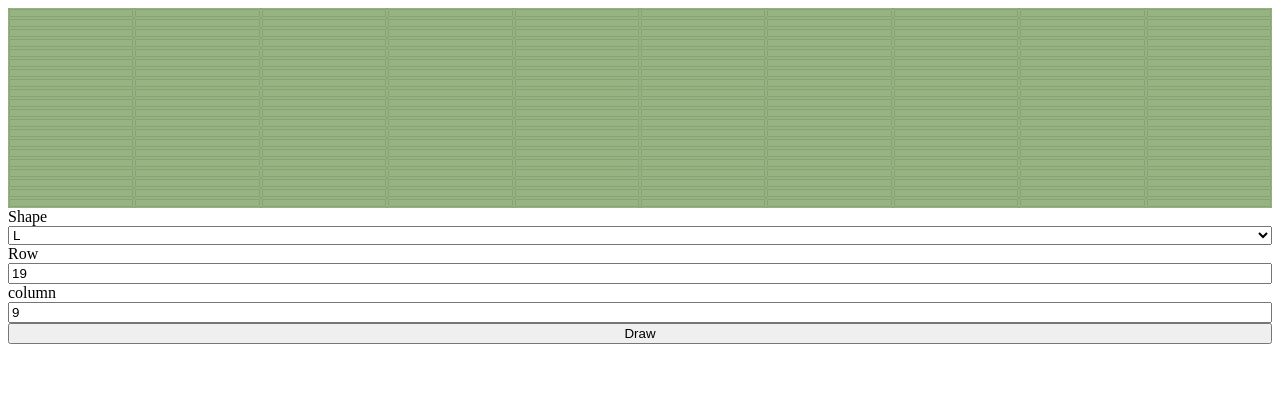
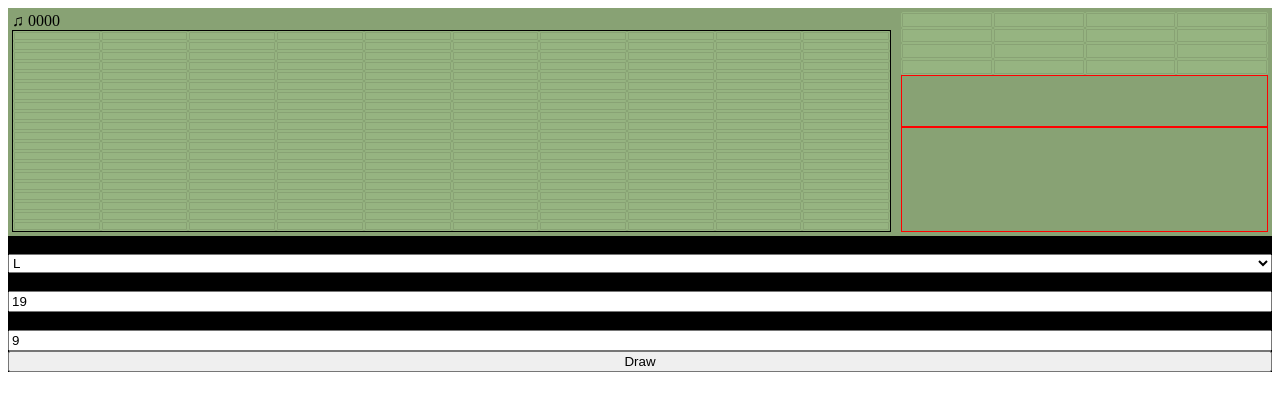
Before and after one commit to juliosampaio/apollo-mini-game, a React (Create React App) app: page / in a window 1280 px wide. Shown: the top 410 px of the page. Built offline with nearby package versions, Linux system fonts and the light colour scheme.

Commit message:
Add display sections

```diff
--- /dev/null
+++ b/src/components/console/apollo/apollo.style.ts
@@ -0,0 +1,8 @@
+import { css } from "../../../theme";
+
+export const wrapperStyle = css`
+  display: grid;
+  grid-template-columns: 1fr;
+  grid-template-rows: 1fr;
+  background-color: ${props => props.theme.Console.colors.background};
+`;
--- a/src/components/console/apollo/apollo.tsx
+++ b/src/components/console/apollo/apollo.tsx
@@ -3,11 +3,10 @@ import { Tile } from "../tile";
 import { Display } from "../display";
 import style from "../../../theme";
 import { IShape } from "../../../constants";
-import { drawShapes } from "../display/display.hooks";
+import { wrapperStyle } from "./apollo.style";
 
-const ApolloWrapper = style.div`
+const ApolloWrapper = style.div`${wrapperStyle}`;
 
-`;
 const L: IShape = {
   matrix: [[1, 0], [1, 0], [1, 0], [1, 1]],
   startColIndex: 0,
@@ -29,12 +28,7 @@ const i: IShape = {
   startRowIndex: 0
 };
 const C: IShape = {
-  matrix: [
-    [0,1,0],
-    [1,1,1],
-    [0,1,0],
-    [1,0,1],
-  ],
+  matrix: [[0, 1, 0], [1, 1, 1], [0, 1, 0], [1, 0, 1]],
   startColIndex: 0,
   startRowIndex: 0
 };
@@ -50,7 +44,9 @@ export const Apollo = () => {
         <label htmlFor="shape">Shape</label>
         <select id="shape">
           {Object.keys(shapesC).map(k => (
-            <option key={k} value={k}>{k}</option>
+            <option key={k} value={k}>
+              {k}
+            </option>
           ))}
         </select>
         <label htmlFor="row">Row</label>
--- a/src/components/console/display/display.component.tsx
+++ b/src/components/console/display/display.component.tsx
@@ -1,28 +1,77 @@
 import React, { FunctionComponent, useEffect } from "react";
 import { Tile } from "../tile/tile.component";
 import style from "../../../theme";
-import { displayStyle } from "./display.style";
+import { displayWrapperStyle, tileMatrixStyle } from "./display.style";
 import { useTileMatrix } from "./display.hooks";
 
-export interface DisplayProps {
+export interface TileMatrixProps {
   rows: number;
   columns: number;
   shapes?: any;
+  bordered?: boolean;
 }
 
-const DisplayWrapper = style.div`${displayStyle}`;
+const DisplayWrapper = style.div`${displayWrapperStyle}`;
 
-export const Display: FunctionComponent<DisplayProps> = ({
+const DisplayLeftArea = style.div`
+  display: grid;
+`;
+
+const TileMatrixWrapper = style.div`
+  ${tileMatrixStyle}
+`;
+
+const ScoreDisplay = style.div`
+
+`;
+
+const DisplayRightArea = style.div`
+  padding-left: 10px;
+  display: grid;
+  grid-template-columns: 1fr;
+  grid-template-rows: .6fr .5fr 1fr;
+`;
+
+const UnknowElement = style.div`
+  border: 1px solid red;
+`;
+
+const LevelDisplay = style.div`
+  border: 1px solid red;
+`;
+
+const TileMatrix: FunctionComponent<TileMatrixProps> = ({
+  rows,
+  columns,
+  shapes,
+  bordered
+}) => {
+  const tileMatrix = useTileMatrix(rows, columns, shapes);
+  return (
+    <TileMatrixWrapper rows={rows} columns={columns} bordered={bordered}>
+      {tileMatrix.map(({ status }, idx) => {
+        return <Tile key={idx} status={status} />;
+      })}
+    </TileMatrixWrapper>
+  );
+};
+
+export const Display: FunctionComponent<TileMatrixProps> = ({
   rows,
   columns,
   shapes
 }) => {
-  const tileMatrix = useTileMatrix(rows, columns, shapes);
   return (
-    <DisplayWrapper rows={rows} columns={columns}>
-      {tileMatrix.map(({ status }, idx) => {
-        return <Tile key={idx} status={status} />;
-      })}
+    <DisplayWrapper>
+      <DisplayLeftArea>
+        <ScoreDisplay>♫ 0000</ScoreDisplay>
+        <TileMatrix rows={rows} columns={columns} shapes={shapes} bordered />
+      </DisplayLeftArea>
+      <DisplayRightArea>
+        <TileMatrix rows={4} columns={4} shapes={[]} />
+        <UnknowElement />
+        <LevelDisplay />
+      </DisplayRightArea>
     </DisplayWrapper>
   );
 };
--- a/src/components/console/display/display.style.ts
+++ b/src/components/console/display/display.style.ts
@@ -1,10 +1,18 @@
 import { css } from "../../../theme";
-import { DisplayProps } from "./display.component";
+import { TileMatrixProps } from "./display.component";
 
-export const displayStyle = css<DisplayProps>`
-
+export const tileMatrixStyle = css<TileMatrixProps>`
   display: grid;
   grid-template-columns: repeat(${({ columns }) => columns}, minmax(10px, 1fr));
   grid-template-rows: repeat(${({ rows }) => rows}, minmax(10px, 1fr));
   background-color: ${({ theme }) => theme.Display.colors.background};
+  border: ${({ bordered, theme }) =>
+    bordered ? `1px solid ${theme.Display.colors.active}` : "none"};
 `;
+
+export const displayWrapperStyle = css`
+  display: grid;
+  grid-template-columns: 0.7fr 0.3fr;
+  background-color: ${({ theme }) => theme.Display.colors.background};
+  padding: 4px;
+`;
--- a/src/theme/default.theme.ts
+++ b/src/theme/default.theme.ts
@@ -5,6 +5,12 @@ const Colors = {
   BattleshipGray: "#88A274",
   Black: "#000000"
 };
+
+const Console = {
+  colors: {
+    background: Colors.Black
+  }
+}
 
 const Display = {
   colors: {
@@ -19,6 +25,7 @@ const Tile = {
 };
 
 export const defaultTheme: ThemeInterface = {
+  Console,
+  Display,
   Tile,
-  Display
 };
--- a/src/theme/interface.theme.ts
+++ b/src/theme/interface.theme.ts
@@ -1,3 +1,7 @@
+export interface IConsole {
+  colors: { background: string };
+}
+
 export interface IDisplay {
   colors: {
     active: string;
@@ -9,6 +13,7 @@ export interface IDisplay {
 export interface ITile extends IDisplay {}
 
 export interface ThemeInterface {
+  Console: IConsole;
   Display: IDisplay;
   Tile: ITile;
 }
```
